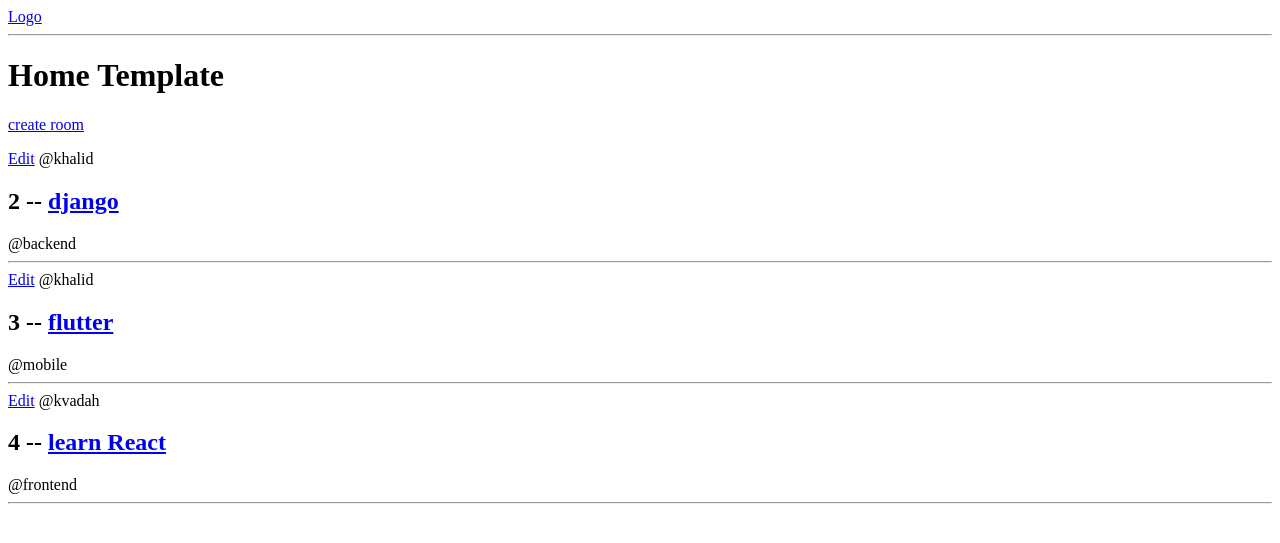
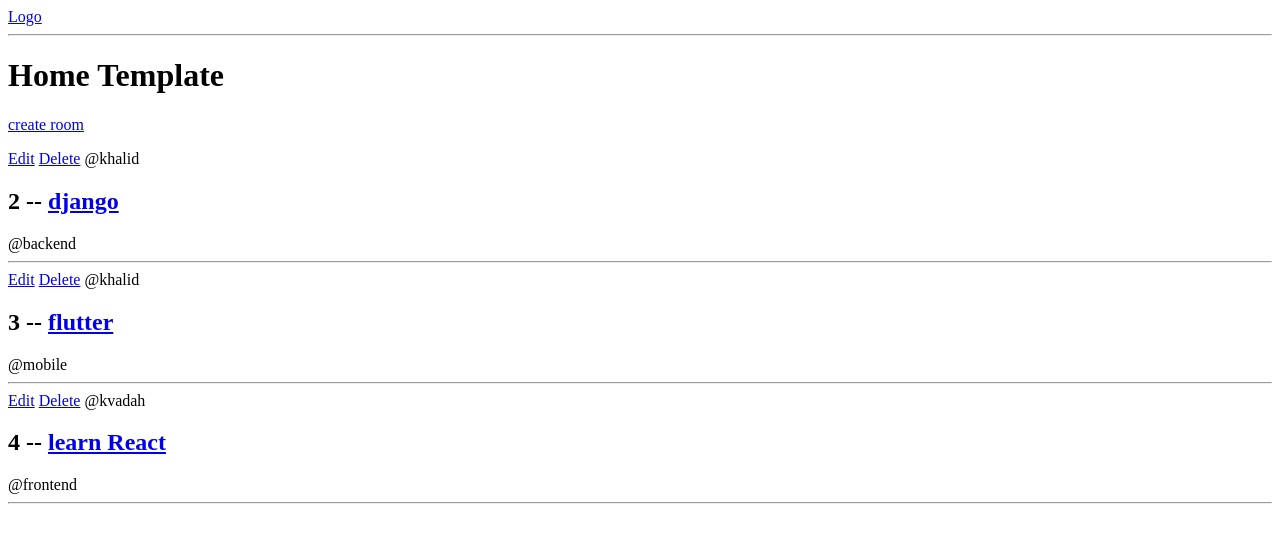
Before and after one commit to kvadah/studybud, a Django app: page / in a window 1280 px wide. Shown: the top 543 px of the page. Run offline with Django 5.2, Linux system fonts and the light colour scheme; data comes from the database, SQL or seed files in the repository; both versions use the stored data as it was after the commit.

Commit message:
added a functionality to delete a room

```diff
--- a/base/urls.py
+++ b/base/urls.py
@@ -5,5 +5,6 @@ urlpatterns = [
     path("", views.home, name="home"),
     path("room/<str:pk>/", views.room, name="room"),
     path("create-room/", views.createRoom, name="create-room"),
-    path("update-room/<int:pk>/", views.updateRoom, name="update-room")
+    path("update-room/<int:pk>/", views.updateRoom, name="update-room"),
+    path("delete-room/<str:pk>/", views.deleteRoom, name="delete-room"),
 ]
--- a/base/views.py
+++ b/base/views.py
@@ -39,3 +39,15 @@ def updateRoom(request, pk):
 
     context = {'form': form}
     return render(request, 'base/create_room.html', context)
+
+
+def deleteRoom(request, pk):
+    room = Room.objects.get(id=pk)
+
+
+    if request.method == 'POST':
+        room.delete()
+        return redirect('home')
+    else:
+        print("couldn't delete")
+    return render(request, 'base/delete.html', {'obj': room})
--- a/templates/home.html
+++ b/templates/home.html
@@ -9,6 +9,7 @@
     {% for room in  rooms %}
    <div>
     <a href="{% url 'update-room' room.id %}"><span>Edit</span></a>
+    <a href="{% url 'delete-room' room.id %}"><span>Delete</span></a>
     <span>@{{room.host.username}}</span>
     <h2>{{room.id}} -- <a href="{%url 'room' room.id %}">{{room.name}}</a></h2>
     <span>@{{room.topic.name}}</span>
```
Also changed, not shown: base/templates/base/delete.html (added, +11 -0 lines), db.sqlite3.
